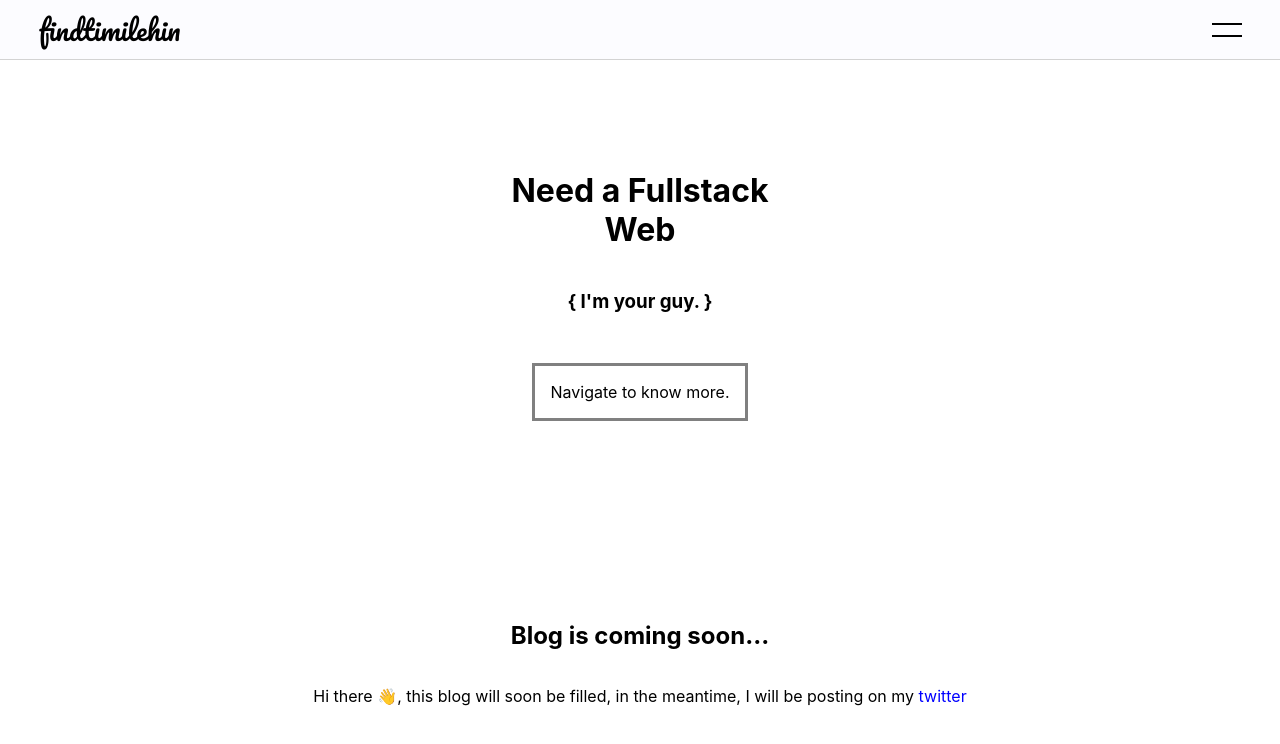
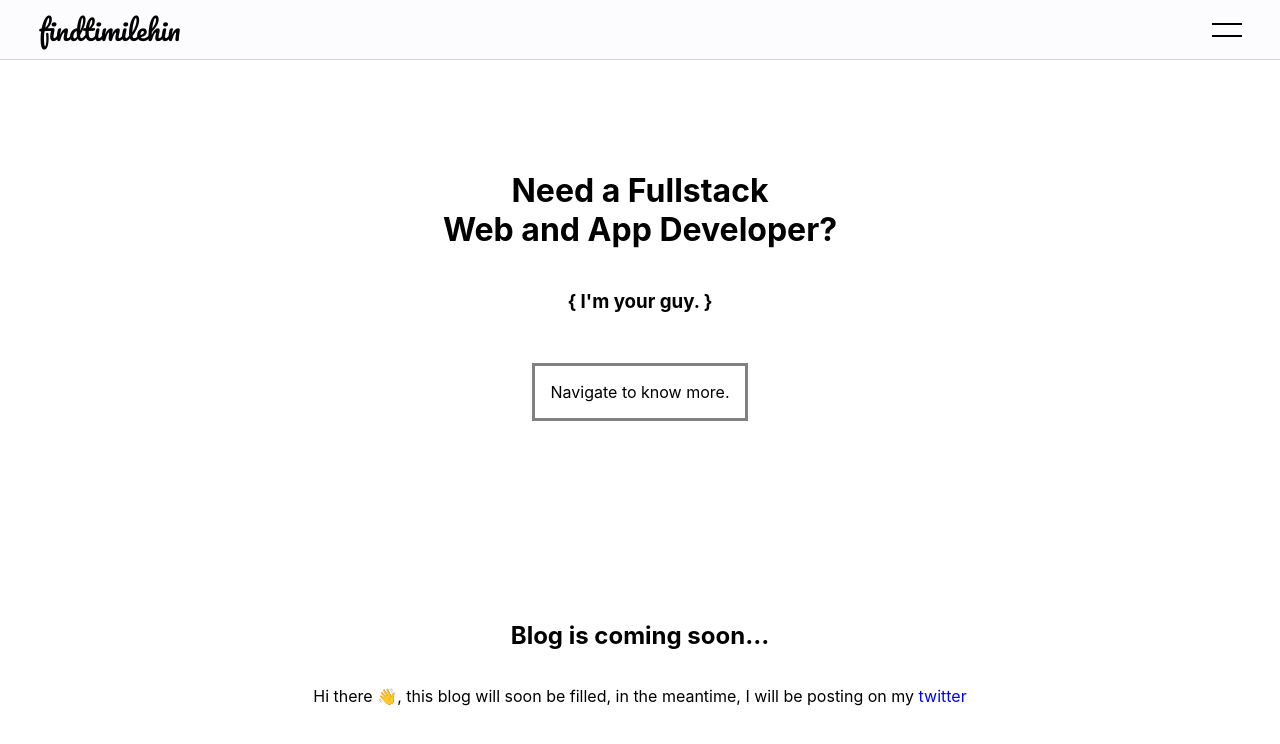
Before and after one commit to Timilehinn/findtimilehin, a Next.js app: page / in a window 1280 px wide. Shown: the top 744 px of the page. Built offline with nearby package versions, Linux system fonts and the light colour scheme.

Commit message:
test change

```diff
--- a/pages/index.js
+++ b/pages/index.js
@@ -14,7 +14,7 @@ export default function Home() {
       <link href="https://fonts.googleapis.com/css2?family=Pacifico&display=swap" rel="stylesheet"/>
      </Head>
       <Navbar />
-     <h1 style={{fontWeight:'bolder',textAlign:'center',fontSize:'2rem'}}>Need a Fullstack <br/>Web</h1>
+     <h1 style={{fontWeight:'bolder',textAlign:'center',fontSize:'2rem'}}>Need a Fullstack <br/>Web and App Developer?</h1>
      <h3>{_yg}</h3>
      <Link href="/about">
         <a style={{border:'3px solid grey',marginTop:'2rem',padding:'1rem'}}>Navigate to know more.</a>
```
